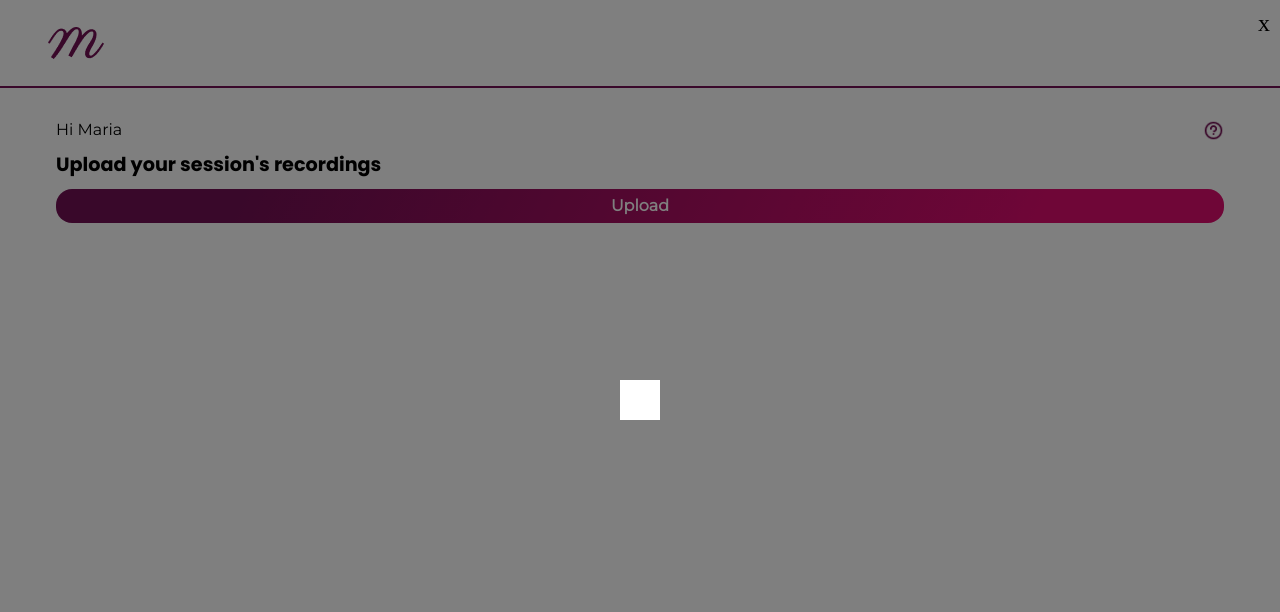
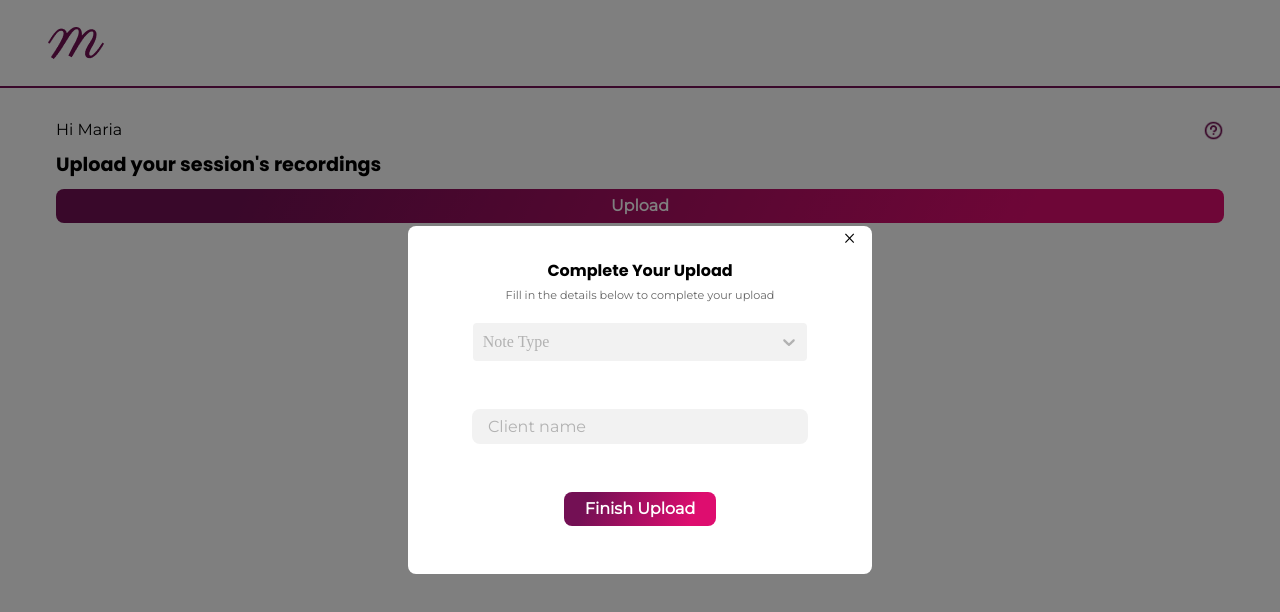
Before and after one commit to Samuellyworld/mentalyc, a React (Create React App) app: page / in a window 1280 px wide. Both pictures are taken after a click on the button "Upload". Shown: the top 612 px of the page. Built offline with nearby package versions, Linux system fonts and the light colour scheme.

Commit message:
feat/adding custom dropdown -- overiding browsers select option 🎉

```diff
--- a/package.json
+++ b/package.json
@@ -13,6 +13,7 @@
     "react": "^18.2.0",
     "react-dom": "^18.2.0",
     "react-scripts": "5.0.1",
+    "react-select": "^5.7.0",
     "styled-components": "^5.3.8",
     "typescript": "^4.9.5",
     "web-vitals": "^2.1.4"
--- a/src/components/Button/Button.styles.ts
+++ b/src/components/Button/Button.styles.ts
@@ -7,7 +7,7 @@ export const ButtonContainer = styled.button`
     justify-content : center;
     align-items : center;
     background: linear-gradient(295.67deg, #DE0D6F 16.23%, #731054 83.77%);
-    border-radius : 1rem;
+    border-radius : 0.5rem;
     cursor : pointer;
 
 
--- a/src/components/Button/Button.tsx
+++ b/src/components/Button/Button.tsx
@@ -4,9 +4,10 @@ import { ButtonContainer } from "./Button.styles";
 // import props types
 import { ButtonProps } from "../../types";
 
-const Button: React.FC<ButtonProps> = ({content, onClick}) => {
+// JSX Component
+const Button: React.FC<ButtonProps> = ({content, type, onClick}) => {
     return (
-            <ButtonContainer onClick={onClick}>
+            <ButtonContainer onClick={type ? onClick : undefined }>
               <span>{content}</span>
             </ButtonContainer>
         )
--- a/src/components/Main/Main.tsx
+++ b/src/components/Main/Main.tsx
@@ -3,10 +3,10 @@ import { IntroContainer, MainContainer } from "./Main.styles";
 
 // import relating component
 import Button from "../Button/Button";
-import { ModalProps } from "../../types";
+import { Props } from "../../types";
 
 // JSX Component
-const Main : React.FC<ModalProps> = ({onClick}) => {
+const Main : React.FC<Props> = ({onClick}) => {
     return (
          <MainContainer>
            <IntroContainer>
@@ -14,7 +14,7 @@ const Main : React.FC<ModalProps> = ({onClick}) => {
              <img src="/assets/help.png" alt="help icon" />
            </IntroContainer>
            <h3> Upload your session&apos;s recordings</h3>
-           <Button onClick={onClick} content={"Upload"}/>
+           <Button onClick={onClick} content={"Upload"} type={true}/>
          </MainContainer>
     );
 }
--- a/src/components/Modal/Modal.styles.ts
+++ b/src/components/Modal/Modal.styles.ts
@@ -1,6 +1,7 @@
 // import styled from styled-components
 import styled from 'styled-components';
 
+// modal background styles
 export const ModalBackground = styled.div`
     position: fixed;
     top: 0;
@@ -13,17 +14,77 @@ export const ModalBackground = styled.div`
     align-items: center;
 `;
 
+// modal content styles
 export const ModalContent = styled.div`
      background-color : white;
-     padding : 20px;
+     padding : 2rem;
+     display flex;
+     justify-content : center;
+     align-items : center;
+     position: relative;
+     flex-direction : column;
+     border-radius: 0.5rem;
+
+     form {
+        display : flex;
+        flex-direction: column;
+        width : 25rem;
+        padding : 1rem 3rem;
+        gap: 3rem;
+        position : relative;
+        align-items : center;
+        justify-content : center;
+
+      input {
+        background: #F2F2F2;
+        padding : 0.5rem 1rem;
+        border-radius : 0.5rem;
+        font-family: 'Montserrat';
+        font-style: normal;
+        width : 110%;
+      }
+      input {
+        width : 100%;
+      }
+
+      .css-b62m3t-container {
+        width : 110%;
+      }
+      .css-1swvg1m-control {
+        border-style : none;
+      }
+
+      Button {
+        width : 50%;
+
+      }
+     }
 `
 
+// modal close button styles
 export const CloseButton = styled.button`
+     border: none;
+     font-size: 1.4rem;
+     cursor: pointer;
      position: absolute;
-     top: 10px;
-     right: 10px;
-     background-color: transparent;
-     border: none;
-     font-size: 24px;
-     cursor: pointer;
+     top: 0rem;
+     right : 1rem;
 `
+
+// modal header styles
+export const ModalHeader = styled.p`
+     font-family: 'Poppins', "sans-serif";
+     font-style: normal;
+     font-size: 1rem;
+
+`
+
+// modal sub paragraph styles
+export const ModalSubContent = styled.p`
+     font-family: 'Montserrat';
+     font-style: normal;
+     font-weight: 400;
+     line-height : 24px;
+     font-size: 0.7rem;
+     color: #666666;
+`
--- a/src/components/Modal/Modal.tsx
+++ b/src/components/Modal/Modal.tsx
@@ -1,15 +1,48 @@
 // import custom styles
-import { ModalBackground, ModalContent,CloseButton } from "./Modal.styles";
+import { ModalBackground, ModalContent,
+         CloseButton, ModalHeader, ModalSubContent
+        } from "./Modal.styles";
 
-// import props typesfrom types
-import { ModalProps } from "../../types";
+import { useState } from "react";
+// import select from react-select
+import Select from 'react-select';
+
+// import props types from types
+import { Props } from "../../types";
+
+// import note types from utils
+import { noteTypes } from "../../utils/utils";
+import Button from "../Button/Button";
+
+import { dropDownCustomStyles } from "../../utils/utils";
 
 // Modal JSX Component
-const Modal : React.FC<ModalProps> = ({onClick}) => {
+const Modal : React.FC<Props> = ({onClick}) => {
+    const [selectedOption, setSelectedOption] = useState(null);
+
+    const handleChange = (option : any) => {
+        setSelectedOption(option);
+
+
+      };
+
     return (
         <ModalBackground>
             <ModalContent>
-                <CloseButton onClick={onClick}>x</CloseButton>
+                <CloseButton onClick={onClick}>&times;</CloseButton>
+                <ModalHeader>Complete Your Upload</ModalHeader>
+                <ModalSubContent>Fill in the details below to complete your upload</ModalSubContent>
+                <form>
+                    <Select
+                        value={selectedOption}
+                        onChange={handleChange}
+                        options={noteTypes}
+                        styles={dropDownCustomStyles}
+                        placeholder="Note Type"
+                        />
+                    <input type="text" placeholder="Client name" />
+                    <Button content={"Finish Upload"} type={false} onClick={''}/>
+                </form>
             </ModalContent>
         </ModalBackground>
     );
--- a/src/index.tsx
+++ b/src/index.tsx
@@ -1,7 +1,7 @@
 import React from 'react';
 import ReactDOM from 'react-dom/client';
 import App from './App';
-import { GlobalStyle } from './global';
+import { GlobalStyle } from './utils/global';
 
 const root = ReactDOM.createRoot(
   document.getElementById('root') as HTMLElement
--- a/src/global.ts
+++ b/src/utils/global.ts
@@ -3,7 +3,6 @@ import { createGlobalStyle } from 'styled-components';
 
 // styled components global styles
 export const GlobalStyle = createGlobalStyle`
-
 
   *,
   *:before,
@@ -66,4 +65,23 @@ export const GlobalStyle = createGlobalStyle`
   button {
     all: unset;
   }
+  input {
+    all : unset;
+  }
+  select {
+    outline: none;
+    border: none;
+  }
+  ::-webkit-input-placeholder { /* Chrome/Opera/Safari */
+    color: #B2B2B2;
+  }
+::-moz-placeholder { /* Firefox 19+ */
+    color: #B2B2B2;
+  }
+:-ms-input-placeholder { /* IE 10+ */
+    color: #B2B2B2;
+   }
+:-moz-placeholder { /* Firefox 18- */
+    color: #B2B2B2;;
+   }
   `
--- /dev/null
+++ b/src/utils/utils.ts
@@ -0,0 +1,54 @@
+// importing relevant types
+import { OptionValueTypes } from "../types";
+
+// note types
+export const noteTypes : OptionValueTypes[] = [
+    {
+      label : "Progress note - 80 left",
+      value : 60 // 60 seconds
+    },
+    {
+      label : "Soap  note - 70 left",
+      value : 180 // 180 seconds
+    },
+    {
+      label : "EMDR note - 20 left",
+      value : 70 // 70 seconds
+    },
+    {
+      label : "Couples therapy note - 80 left",
+      value : 20 // 20 seconds
+
+    },
+    {
+      label: "Family therapy note - 50 left",
+      value : 40 // 40 seconds
+    }
+]
+
+// custom styles for select dropdown
+export const dropDownCustomStyles = {
+    control: (provided: any, state: { isFocused: boolean; }) => ({
+      ...provided,
+      background: '#F2F2F2',
+      borderColor: state.isFocused ? 'none' : 'none',
+      boxShadow: state.isFocused ? 'none' : 'none',
+      '&:hover': { borderColor: state.isFocused ? 'none' : 'none' },
+    }),
+    indicatorSeparator: () => ({ display: 'none' }),
+    dropdownIndicator: (provided: any, state: { isFocused: boolean; }) => ({
+      ...provided,
+      color: state.isFocused ? 'black' : '#B2B2B2',
+      transform: state.isFocused ? 'rotate(180deg)' : null,
+      transition: 'transform 0.2s ease-in-out'
+    }),
+    option: (provided: any , state: { isSelected: boolean; }) => ({
+      ...provided,
+      color: state.isSelected ? '#000' : '#000',
+      backgroundColor: state.isSelected ? 'whitesmoke' : '#fff',
+    }),
+    placeholder: (provided: any) => ({
+      ...provided,
+      color: '#B2B2B2',
+    }),
+  };
```
Also changed, not shown: src/types/index.d.ts (+9 -2 lines), public/assets/arrow-down.png (added), 1 other file (tests, documents, lock files or other folders).
